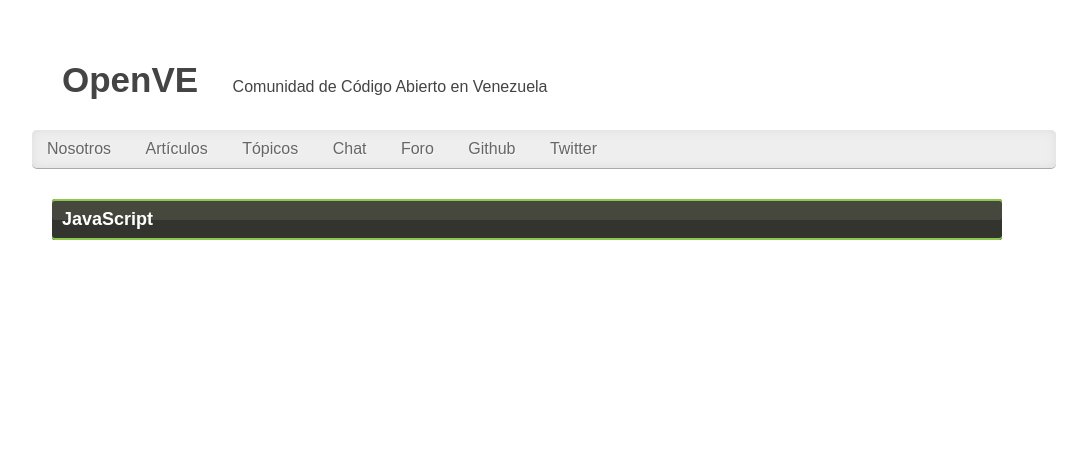
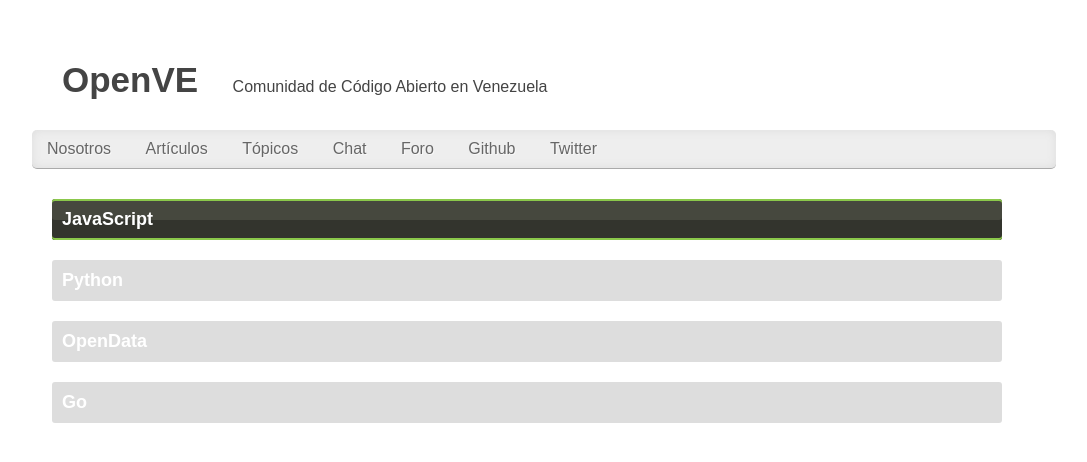
Before and after one commit to OpenVE/openve.github.com, a Jekyll site: the page built from topicos.html, in a window 1280 px wide. Shown: the top 462 px of the page, without its empty margins (96-1183 px from the left). Built offline with Jekyll 4.4.1, drawn with Linux system fonts in a browser that asks for light colours.

Commit message:
More topics

```diff
--- a/css/style.css
+++ b/css/style.css
@@ -119,10 +119,10 @@
   color : #999;
 }
 
-#content .languages a {
+#content .topics a {
   text-decoration : none;
 }
-#content .language {
+#content .topic {
   width         : 95%;
   background    : #DDD;
   padding       : 10px;
@@ -131,12 +131,39 @@
   color         : white;
 }
 
-#content .languages .language.javascript {
+#content .topics .topic.javascript {
   background : #46483E;
   box-shadow : inset 0   2px 0 #8BC84B,
                inset 0  -2px 0 #8BC84B,
                inset 0 -20px 0 #33342D;
 }
-#content .languages .language.javascript:hover {
+#content .topics .topic.javascript:hover {
   color : #8BC84B;
 }
+
+#content .topics .topic.python {
+  background : #376A94;
+  box-shadow : inset 0  -3px 0 #FFBC29,
+               inset 0  3px 0 #4C83A3;
+}
+#content .topics .topic.python:hover {
+  text-decoration : underline;
+}
+
+#content .topics .topic.opendata {
+  background : white;
+  box-shadow : inset 0 -18px 10px rgba(0,0,0,.2);
+  color      : black;
+  border     : 1px solid #999;
+}
+#content .topics .topic.opendata:hover {
+  background : #AACCFF;
+  border     : 1px solid #BBB;
+  box-shadow : inset 0 -18px 20px #DDF0FF;
+}
+
+#content .topics .topic.go {
+  background : #E0EBF5;
+  border     : 1px solid #375EAB;
+  color      : black;
+}
--- a/topicos.html
+++ b/topicos.html
@@ -4,11 +4,31 @@
 ---
 
 <div class="content-main">
-	<div class="languages">
+	<div class="topics">
+
 		<a href="/JavaScript">
-			<div class="language javascript">
+			<div class="topic javascript">
 				<h2>JavaScript</h2>
 			</div>
 		</a>
+
+		<a href="/Python">
+			<div class="topic _python"> <!-- Remove the `_` of the name when the page is ready -->
+				<h2>Python</h2>
+			</div>
+		</a>
+
+		<a href="/OpenData">
+			<div class="topic _opendata"> <!-- Remove the `_` of the name when the page is ready -->
+				<h2>OpenData</h2>
+			</div>
+		</a>
+
+		<a href="/Go">
+			<div class="topic _go"> <!-- Remove the `_` of the name when the page is ready -->
+				<h2>Go</h2>
+			</div>
+		</a>
+
 	</div>
 </div>
```
